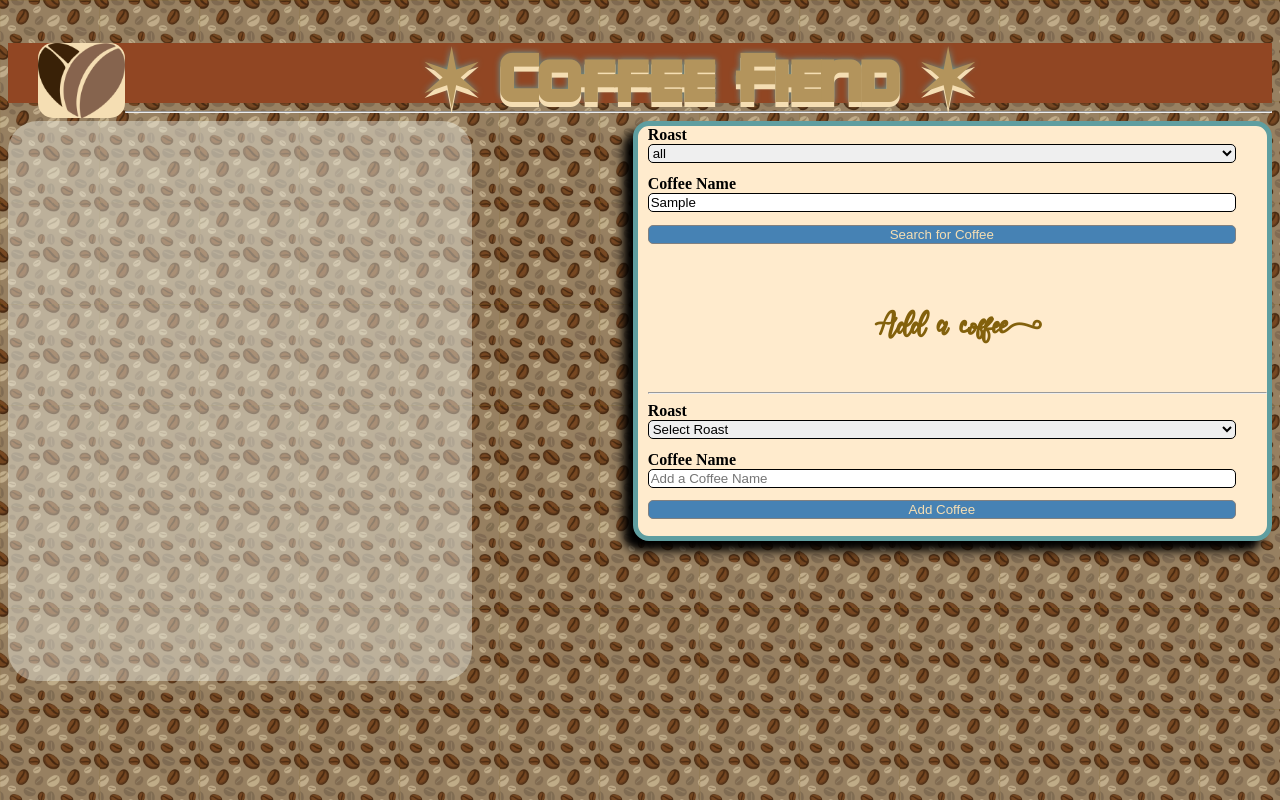
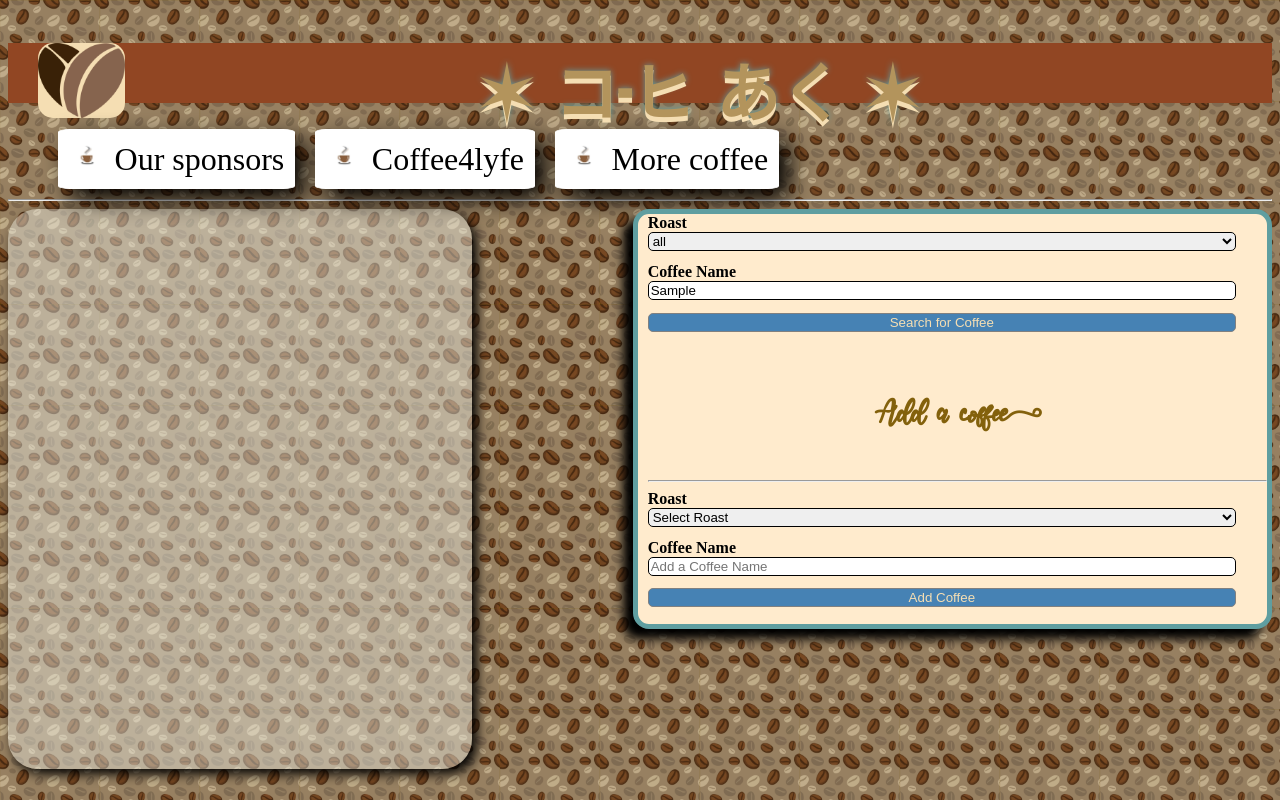
Before and after one commit to RSKYoshi/coffee-benjamin-ryan, a plain HTML site: page index.html in a window 1280 px wide. Both pictures are taken after typing "Sample" into the empty fields and a click on the input "Search for Coffee". Drawn offline with Linux system fonts and the light colour scheme.

Commit message:
final  touches added....for now....

```diff
--- a/index.html
+++ b/index.html
@@ -5,7 +5,7 @@
     <meta http-equiv="Content-Type" content="text/html;charset=UTF-8">
     <meta name="description" content="Coffee, Roast">
     <meta name="viewport" content="width=device-width, initial-scale=1.0">
-    <title>Coffee Feind</title>
+    <title>コヒ</title>
     <link rel="stylesheet" href="style.css">
     <script src="js/js.js" defer></script>
     <script src="main.js" defer></script>
@@ -14,9 +14,18 @@
 <body>
     <header>
         <a href="index.html"><img class="logo" src="img/logo.png" alt="logo"></a>
-        <h1><span id="removeBtn">&sext;</span> Coffee Fiend <span id="editBtn">&sext;</span></h1>
+        <h1><span id="removeBtn">&sext;</span> コ-ヒ あく <span id="editBtn">&sext;</span></h1>
     </header>
+    <nav>
+        <ul id="navList">
+            <li class="linkColor"><img class="img" src="img/coffeeCupIcon.jpg" alt="alt"><a href="https://www.starbucks.com/" target="_blank"> Our sponsors</a></li>
+            <li class="linkColor"><img class="img" src="img/coffeeCupIcon.jpg" alt="alt"><a href="https://www.blackriflecoffee.com/" target="_blank">  Coffee4lyfe</a></li>
+            <li class="linkColor"><img class="img" src="img/coffeeCupIcon.jpg" alt="alt"><a href="https://www.timhortons.com/" target="_blank">  More coffee</a></li>
+        </ul>
+    </nav>
     <hr>
+    <audio id="lofi"  src="cafeVibe.mp3"></audio>
+<!--    <button onclick="lofiPlay()"> <audio id="lofi"  src="cafeVibe.mp3" muted></audio> </button>-->
     <!--        //modal  here-->
     <div id="modal" class="modal">
         <div class="modal-content">
--- a/js/js.js
+++ b/js/js.js
@@ -48,6 +48,7 @@ searchInput.addEventListener("input", (e) => {
 });
 searchButton.addEventListener("click", function (event) {
     event.preventDefault();
+    lofiPlay();
     let searchCoffee = {
         name: searchCoffeeName.value,
         roast: searchCoffeeRoast.value
@@ -129,3 +130,17 @@ function alr(params) {
             modal1.style.display = "none";
         }
     }
+    function lofiPlay() {
+        let lofi = document.getElementById("lofi");
+        // lofi.muted = false;
+        // let count = 1;
+        // let myInt = setInterval(function update()  {
+        //     if (count === 0){
+                lofi.play();
+        //     }
+        //     else if (count >  0){
+        //         console.log(count);
+        //     }
+        //     count--;
+        // },1000);
+    }
--- a/main.js
+++ b/main.js
@@ -88,3 +88,5 @@ for(let i = 0; i  < coffeesList.length + 1;  i++){
     list2 +=`<input  type='checkbox' id="cb" class="check"><h3>${coffeesList[i].name} ${coffeesList[i].roast}</h3></input>`;
 }
 }
+
+coffeesList.splice()
--- a/style.css
+++ b/style.css
@@ -153,6 +153,8 @@ main h2{
     overflow: scroll;
     height: 70vh;
     border-radius: 30px;
+    box-shadow: 5px 5px 12px 0 black;
+
 }
 .modal {
     display: none; /* Hidden by default */
@@ -223,23 +225,44 @@ main h2{
     margin: auto;
     text-align: center;
 }
-
 .close {
     font-size: 3em;
     color: white;
     border: #83610c solid 7px;
     border-radius: 75%;
 }
-
 .close:hover {
     color: green;
-
 }
-
 #list {
     text-align: center;
 }
-
 .check  {
     background-image: url("img/coffeeBG2.jpg");
 }
+
+#playBeats {
+    height: 25px;
+    width: 25rem;
+}
+#navList a{
+    text-decoration: none;
+    color: black;
+}
+#navList li{
+    list-style: none;
+    float: left;
+    font-size: 32px;
+    margin: 10px;
+    padding: 10px;
+    background-color: white;
+    border-radius: 5%;
+    border: white 1px solid;
+    box-shadow: 10px 10px 25px 0 black;
+}
+.img {
+    height: 30px;
+}
+hr{
+    clear: left;
+}
```
Also changed, not shown: img/coffeeCupIcon.jpg (added), 1 other file.
